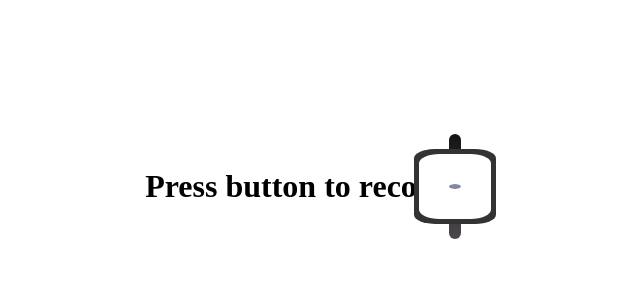
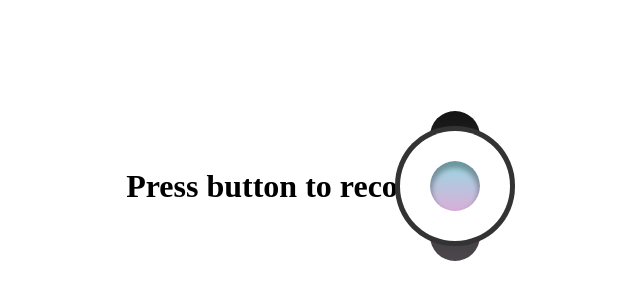
Before and after one commit to ARandomNam/record, a plain HTML site: page record.html in a window 1280 px wide. Shown: the part 214-514 px from the top of the page, without its empty margins (337-977 px from the left). Drawn offline with nearby package versions, Linux system fonts and the light colour scheme.

Commit message:
Update record.html

```diff
--- a/record.html
+++ b/record.html
@@ -37,8 +37,8 @@
                 background-image: -webkit-gradient(linear, left bottom, left top, from(#D9AFD9), to(#97D9E1));
                 background-image: -o-linear-gradient(bottom, #D9AFD9 0%, #97D9E1 100%);
                 background-image: linear-gradient(0deg, #D9AFD9 0%, #97D9E1 100%);
-                width: 5px;
-                height: 5px;
+                width: 50px;
+                height: 50px;
                 border-radius: 50%;
                 text-indent: -1000em;
                 cursor: pointer;
@@ -69,10 +69,8 @@
             }
             [data-role="recordings"] > .row > a {
                 display: inline-block;
-                text-align: center;
                 font-size: 20px;
                 line-height: 50px;
-                vertical-align: middle;
                 width: 50px;
                 height: 50px;
                 border-radius: 20px;
```
